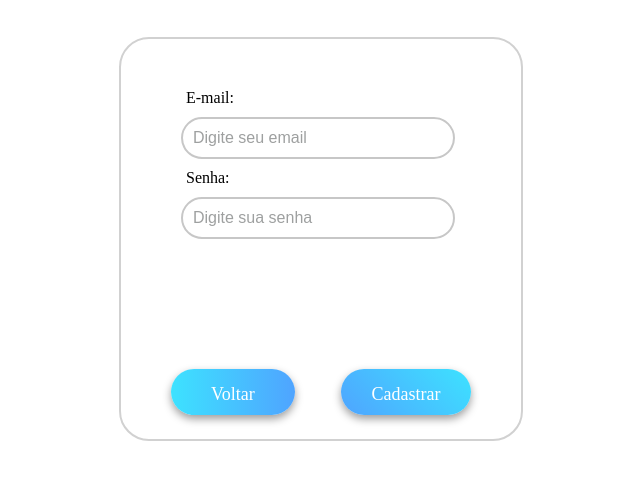
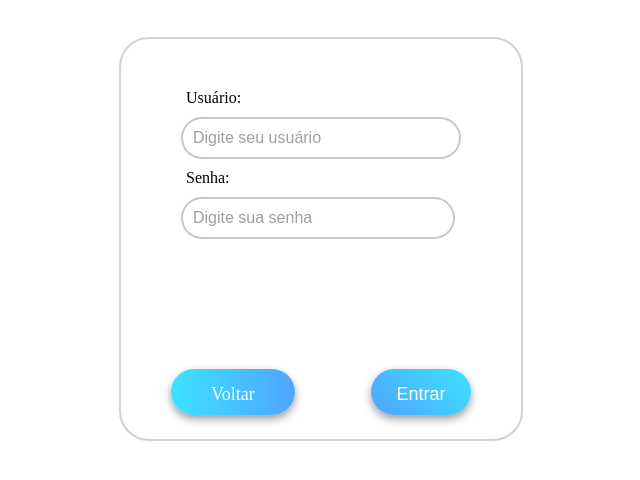
Before and after one commit to kyuku-takarek4/Trabalho-do-Curso, a website: page frontend/login.html in a window 1280 px wide. Shown: the part 108-588 px from the top of the page, without its empty margins (319-959 px from the left). Drawn offline with Linux system fonts and the light colour scheme.

Commit message:
tentei conectar o backend com o login

```diff
--- a/frontend/login.html
+++ b/frontend/login.html
@@ -9,30 +9,69 @@
     <link rel="stylesheet" href="css/estilo.css">
 </head>
 <body>
-    <div >
+    <div>
         <div class="Login"><h1 class="ubuntu-light">Login</h1></div>
         <div class="login">
             <div id="placeholder">
-                <div class="alinhamento"><label for="email">E-mail:</label></div>
-                <input type="text" id="email" class="emailesenha" required placeholder="Digite seu email">
-                <div class="alinhamento"><label for="senha">Senha:</label></div>
+                <div class="alinhamento">
+                    <label for="usuario">Usuário:</label>
+                </div>
+                <input type="text" id="usuario" class="emailesenha" required placeholder="Digite seu usuário">
+                <div class="alinhamento">
+                    <label for="senha">Senha:</label>
+                </div>
                 <input type="password" id="senha" class="emailesenha" required placeholder="Digite sua senha">
             </div>
             <div class="botoes">
-                  <a class="botaodevoltar"
-                   href="???">Voltar</a>
-                 <a class="botaodeentrar"
-                   href="./pag-inicial.html">Cadastrar</a>
+                <a class="botaodevoltar" href="???">Voltar</a>
+                <button class="botaodeentrar" onclick="login()">Entrar</button>
+
+            </div>
+            <div id="mensagemErro" style="color: red; display: none;"></div>
         </div>
     </div>
 
+    <script>
+        function login() {
+            // Captura os valores dos inputs
+            const usuario = document.getElementById('usuario').value;
+            const senha = document.getElementById('senha').value;
 
+            // Cria o objeto com os dados
+            const dadosLogin = {
+                usuario: usuario,
+                senha: senha
+            };
 
-    <script>
-        const butao = document.getElementById("butao");
-        butao.addEventListener("click", () => {
-            alert("Clicaram no botão!");
+            // Faz a solicitação POST para o backend
+            fetch('http://localhost:3000/login', {
+                method: 'POST',
+                headers: {
+                    'Content-Type': 'application/json'
+                },
+                body: JSON.stringify(dadosLogin)
+            })
+            .then(response => {
+                if (response.ok) {
+                    return response.json();
+                }
+                throw new Error('Usuário ou senha incorretos');
+            })
+            .then(data => {
+                console.log('Login bem-sucedido:', data);
+                // Aqui você pode redirecionar o usuário ou fazer outra ação
+            })
+            .catch(error => {
+                console.error('Erro:', error);
+                mostrarMensagemErro('Usuário ou senha incorretos');
             });
+        }
+
+        function mostrarMensagemErro(mensagem) {
+            const mensagemErro = document.getElementById('mensagemErro');
+            mensagemErro.textContent = mensagem;
+            mensagemErro.style.display = 'block';
+        }
     </script>
 </body>
 </html>
```
Lines whose indentation alone changed are shown as unchanged.
